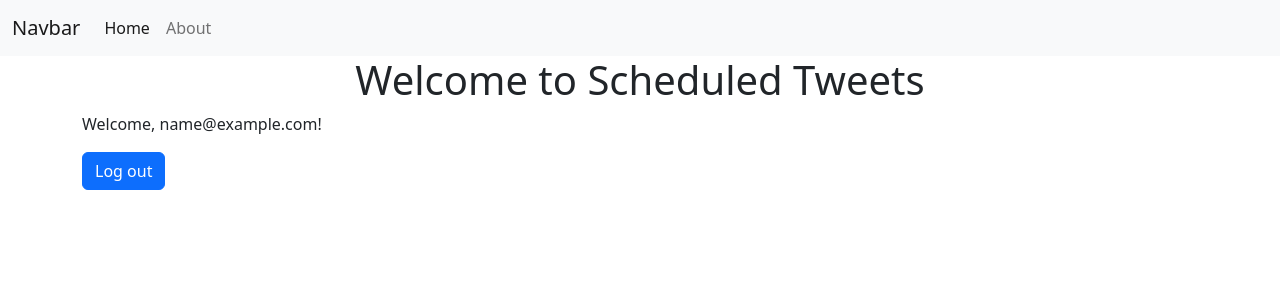
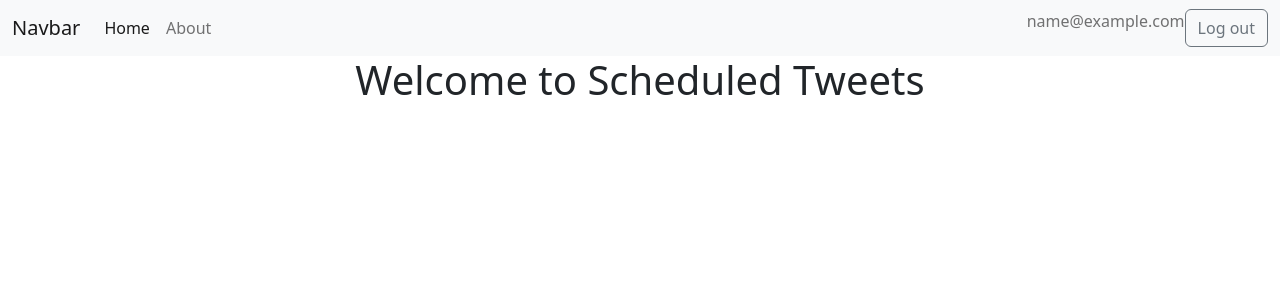
Before and after one commit to alexandec/scheduled-tweets, a Rails app: page / in a window 1280 px wide. Shown: the top 300 px of the page. Run offline with Rails 7, Linux system fonts and the light colour scheme; the visitor is signed in with stand-in values (Sample User, id 1); some libraries are stand-ins or nearby versions.

Commit message:
Implement user session management and update navigation bar for user authentication

```diff
--- a/app/controllers/application_controller.rb
+++ b/app/controllers/application_controller.rb
@@ -4,4 +4,10 @@ class ApplicationController < ActionController::Base
 
   # Changes to the importmap will invalidate the etag for HTML responses
   stale_when_importmap_changes
+
+  before_action :set_current_user
+
+  def set_current_user
+    Current.user = User.find_by(id: session[:user_id]) if session[:user_id]
+  end
 end
--- /dev/null
+++ b/app/controllers/current.rb
@@ -0,0 +1,3 @@
+class Current < ActiveSupport::CurrentAttributes
+  attribute :user
+end
--- a/app/controllers/main_controller.rb
+++ b/app/controllers/main_controller.rb
@@ -1,7 +1,4 @@
 class MainController < ApplicationController
   def index
-    if session[:user_id]
-      @user = User.find_by(id: session[:user_id])
-    end
   end
 end
--- a/app/views/main/index.html.erb
+++ b/app/views/main/index.html.erb
@@ -1,11 +1,3 @@
 <div class="d-flex align-items-center justify-content-center">
     <h1>Welcome to Scheduled Tweets</h1>
 </div>
-
-<% if @user %>
-    <p>Welcome, <%= @user.email %>!</p>
-<% else %>
-    <p>Please <a href="/sign_up">sign up</a> or <a href="/sign_in">sign in</a></p>
-<% end %>
-
-<%= button_to "Log out", log_out_path, method: :delete, class: "btn btn-primary" if @user %>
--- a/app/views/shared/_navbar.html.erb
+++ b/app/views/shared/_navbar.html.erb
@@ -13,6 +13,23 @@
                 <%= link_to "About", about_path, class: "nav-link" %>
             </li>
         </ul>
-    </div>
+
+        <ul class="navbar-nav ms-auto mb-2 mb-lg-0">
+            <% if Current.user %>
+            <li>
+                <span class="navbar-text"><%= Current.user.email %></span>
+            </li>
+            <li class="nav-item">
+                <%= button_to "Log out", log_out_path, method: :delete, class: "btn btn-outline-secondary" %>
+            </li>
+            <% else %>
+                <li class="nav-item">
+                    <%= link_to "Sign Up", sign_up_path, class: "nav-link" %>
+                </li>
+                <li class="nav-item">
+                    <%= link_to "Login", sign_in_path, class: "nav-link" %>
+                </li>
+            <% end %>
+        </ul>
     </div>
 </nav>
```
Lines whose indentation alone changed are shown as unchanged.
